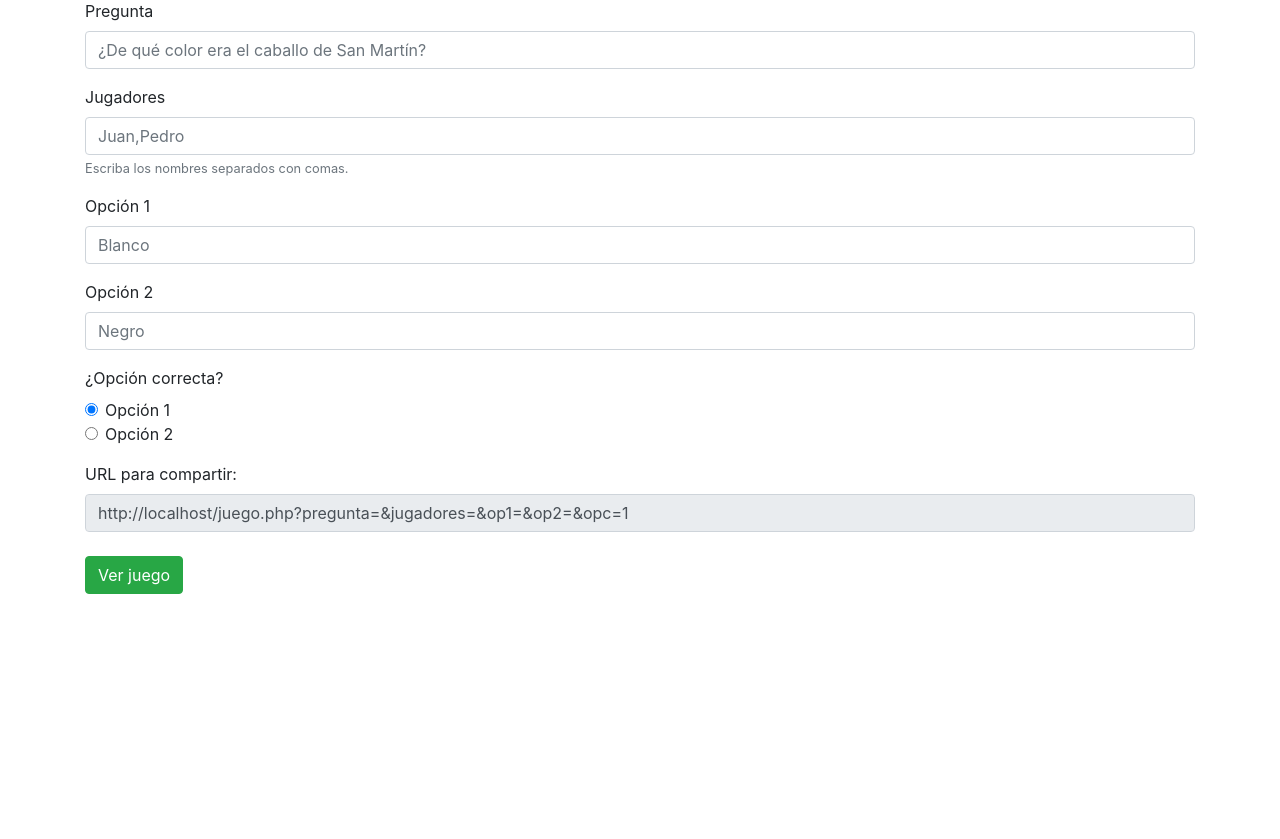
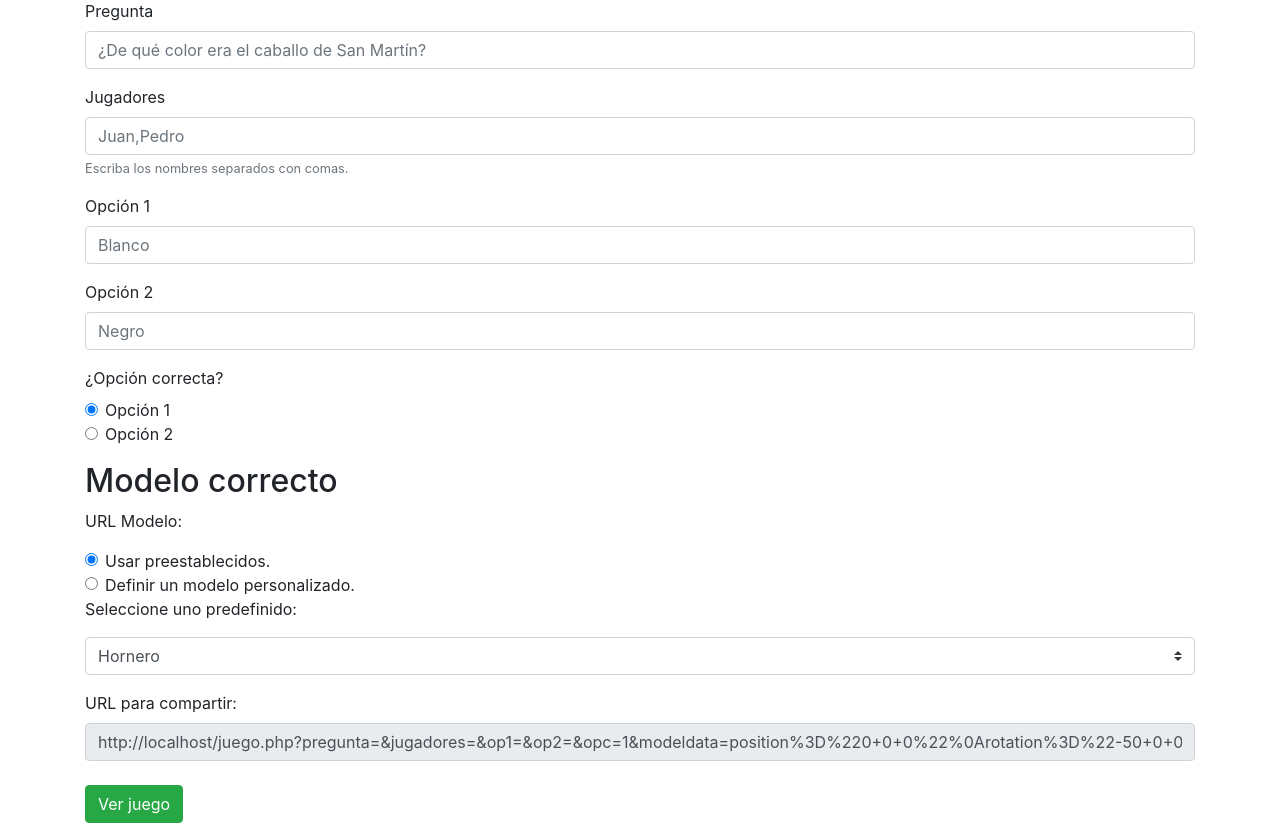
Before and after one commit to pkogan/macanas, a PHP site: page / in a window 1280 px wide. Shown: the part 57-896 px from the top of the page. Before the commit the page ends 651 px from the top, so only its background shows below. Run offline with PHP 8.4, Linux system fonts and the light colour scheme.

Commit message:
Index: URL contiene el modelo.

```diff
--- a/index.php
+++ b/index.php
@@ -52,6 +52,78 @@
             <label class="form-check-label" for="radio-op2">Opción 2</label>
           </div>
         </div>
+        <h2>Modelo correcto</h2>
+        <div class="form-group">
+          <p>URL Modelo:</p>
+          <div class="form-check">
+            <input class="form-check-input data" type="radio"
+                   name="model"
+                   id="radio-preset"
+                   checked>
+            <label class="form-check-label" for="radio-preset">
+              Usar preestablecidos.
+            </label>
+          </div>
+          <div class="form-check">
+            <input class="form-check-input data" type="radio"
+                   name="model"
+                   value="obj"
+                   id="radio-custom">
+            <label class="form-check-label" for="radio-custom">
+              Definir un modelo personalizado.
+            </label>
+          </div>
+
+        <div class="preset-url">
+          <p>Seleccione uno predefinido:</p>
+          <select class="custom-select" id="preset-name">
+            <option selected="1" value="hornero">Hornero</option>
+            <option value="carrot">Carrot (Gato)</option>
+            <option value="oso">Oso</option>
+            <option value="cara">Cara</option>
+          </select>
+        </div>
+
+        <div id="custom-url">
+
+          <div class="form-group">
+            <label for="position">Posición</label>
+            <input type="text" class="form-control data" id="model-pos"
+                   placeholder="0 0 0">
+          </div>
+          <div class="form-group">
+            <label for="position">Rotación</label>
+            <input type="text" class="form-control data" id="model-rot"
+                   placeholder="0 0 0">
+          </div>
+          <div class="form-group">
+            <label for="position">Escala</label>
+            <input type="text" class="form-control data" id="model-scale"
+                   placeholder="0 0 0">
+          </div>
+
+          <p>URL del modelo:</p>
+          <div class="form-check">
+            <input class="form-check-input data" type="radio"
+                   name="model-type"
+                   value="gltf" id="radio-gltf" checked>
+            <label class="form-check-label" for="radio-gltf">GLTF</label>
+          </div>
+          <div class="form-check">
+            <input class="form-check-input data" type="radio"
+                   name="model-type"
+                   value="obj" id="radio-obj">
+            <label class="form-check-label" for="radio-obj">OBJ + MLT</label>
+          </div>
+          <input text="text" class="form-control data" id="model-gltf"
+                 placeholder="https://incuba.fi.uncoma.edu.ar/incuba/macanas/modelos/hornero.gltf">
+          <input text="text" class="form-control data" id="model-obj"
+                 placeholder="https://incuba.fi.uncoma.edu.ar/incuba/macanas/modelos/hornero.obj">
+          <input text="text" class="form-control data" id="model-mlt"
+                 placeholder="https://incuba.fi.uncoma.edu.ar/incuba/macanas/modelos/hornero.mlt">
+        </div><!-- Custom URL -->
+
+        </div>
       </form>
 
       <div class="form-group">
--- a/js/index.js
+++ b/js/index.js
@@ -1,5 +1,4 @@
 // Generated by CoffeeScript 2.4.1
-(function() {
 // index.coffee --
 // Copyright (C) 2020 cnngimenez
 
@@ -15,21 +14,134 @@
 
 // You should have received a copy of the GNU Affero General Public License
 // along with this program.  If not, see <http://www.gnu.org/licenses/>.
-  var assign_events, generate_url, get_data, update_url;
 
-  generate_url = function(data) {
-    var url;
-    url = new URL(document.URL+'juego.php');
-    //url.pathname = 'juego.php';
+// @var {object} The default preestablished model data.
+var generate_model_str, model_presets, show_custom_url, show_preset_url, update_show_model, update_show_modeltype, update_url;
+
+model_presets = {
+  hornero: {
+    model: {
+      pos: "0 0 0",
+      rot: "-50 0 0",
+      scale: "0.5 0.5 0.5",
+      model_url: {
+        model_type: 'obj',
+        obj_url: './modelos/hornero.obj',
+        mlt_url: './modelos/hornero.mlt'
+      }
+    }
+  },
+  cara: {
+    model: {
+      pos: "0 0 0",
+      rot: "-50 0 0",
+      scale: "0.5 0.5 0.5",
+      model_url: {
+        model_type: 'obj',
+        obj_url: './modelos/cara.obj',
+        mlt_url: './modelos/cara.mlt'
+      }
+    }
+  },
+  oso: {
+    model: {
+      pos: "0 0 0",
+      rot: "0 90 -90",
+      scale: "5 5 5",
+      model_url: {
+        model_type: 'obj',
+        obj_url: './modelos/oso.obj',
+        mlt_url: './modelos/oso.mlt'
+      }
+    }
+  },
+  carrot: {
+    model: {
+      pos: "0 0 0",
+      rot: "-50 0 0",
+      scale: "0.5 0.5 0.5",
+      model_url: {
+        model_type: 'gltf',
+        gltf_url: './modelos/carrot.glb'
+      }
+    }
+  }
+};
+
+generate_model_str = function(model) {
+  var str;
+  str = 'position="' + model.pos + '"\n' + 'rotation="' + model.rot + '"\n' + 'scale="' + model.scale + '"\n';
+  if (model.model_url.model_type === 'gltf') {
+    str += 'gltf-model="' + model.model_url.gltf_url + '"';
+  } else {
+    str += 'obj-model="obj:url(' + model.model_url.obj_url + ');';
+    str += 'mlt:url(' + model.model_url.mlt_url + ')"';
+  }
+  return str;
+};
+
+// Process the data into an URL for the game.
+
+// @param data {object} The data. See get_data()
+// @return {URL} The URL object with all the information in the GET parameter.
+export var generate_url = function(data) {
+  var local_url, modeldata, modelname, url;
+  local_url = new URL(document.URL);
+  url = new URL(local_url.origin);
+  url.pathname = 'juego.php';
   url.searchParams.set('pregunta', data.pregunta);
   url.searchParams.set('jugadores', data.jugadores);
   url.searchParams.set('op1', data.op1);
   url.searchParams.set('op2', data.op2);
   url.searchParams.set('opc', data.opc);
+  if ($("#radio-preset")[0].checked) {
+    modelname = data.model.preset_name;
+    modeldata = generate_model_str(model_presets[modelname].model);
+  } else {
+    modeldata = generate_model_str(data.model);
+  }
+  url.searchParams.set('modeldata', modeldata);
   return url;
 };
 
-  get_data = function() {
+// Get the model data in JSON format.
+
+// @return {object}
+export var get_model_data = function() {
+  var model;
+  if ($("#radio-preset")[0].checked) {
+    model = {
+      type: 'preset',
+      preset_name: $("select#preset-name").val()
+    };
+  } else {
+    model = {
+      type: 'custom',
+      pos: $("#model-pos").val(),
+      rot: $("#model-rot").val(),
+      scale: $("#model-scale").val(),
+      model_url: null
+    };
+  }
+  if ($("#radio-gltf")[0].checked) {
+    model.model_url = {
+      model_type: 'gltf',
+      gltf_url: $("#model-gltf").val()
+    };
+  } else {
+    model.model_url = {
+      model_type: 'obj',
+      obj_url: $("#model-obj").val(),
+      mlt_url: $("#model-mlt").val()
+    };
+  }
+  return model;
+};
+
+// Get the JSON data from the form.
+
+// @return {object} The form data in JSON format.
+export var get_data = function() {
   var opc;
   if ($("#radio-op1")[0].checked) {
     opc = 1;
@@ -41,8 +153,41 @@
     jugadores: $("#jugadores").val(),
     op1: $("#op1").val(),
     op2: $("#op2").val(),
-      opc: opc
+    opc: opc,
+    model: get_model_data()
   };
+};
+
+update_show_model = function() {
+  // Show preseted URLs
+  if ($("input#radio-preset")[0].checked) {
+    return show_preset_url();
+  } else {
+    return show_custom_url();
+  }
+};
+
+show_preset_url = function() {
+  $("#custom-url").hide();
+  return $("#preset-url").show();
+};
+
+show_custom_url = function() {
+  $("#custom-url").show();
+  $("#preset-url").hide();
+  return update_show_modeltype();
+};
+
+update_show_modeltype = function() {
+  if ($("input#radio-gltf")[0].checked) {
+    $("#model-gltf").show();
+    $("#model-obj").hide();
+    return $("#model-mlt").hide();
+  } else {
+    $("#model-gltf").hide();
+    $("#model-obj").show();
+    return $("#model-mlt").show();
+  }
 };
 
 update_url = function() {
@@ -55,15 +200,17 @@
   return link.attr('href', url.href);
 };
 
-  assign_events = function() {
+export var assign_events = function() {
   $("input.data").on('input', update_url);
-    return $("input[type=radio]").on('change', update_url);
+  $("input[type=radio]").on('change', update_url);
+  $("input[name=model]").on('change', update_show_model);
+  $("input[name=model-type").on('change', update_show_modeltype);
+  return $("select").on('change', update_url);
 };
 
 $(document).ready(function() {
   update_url();
+  update_show_model();
   assign_events();
   return console.log("index initalization complete");
 });
-
-}).call(this);
```
Also changed, not shown: 1 other file. Lines whose indentation alone changed are shown as unchanged.
